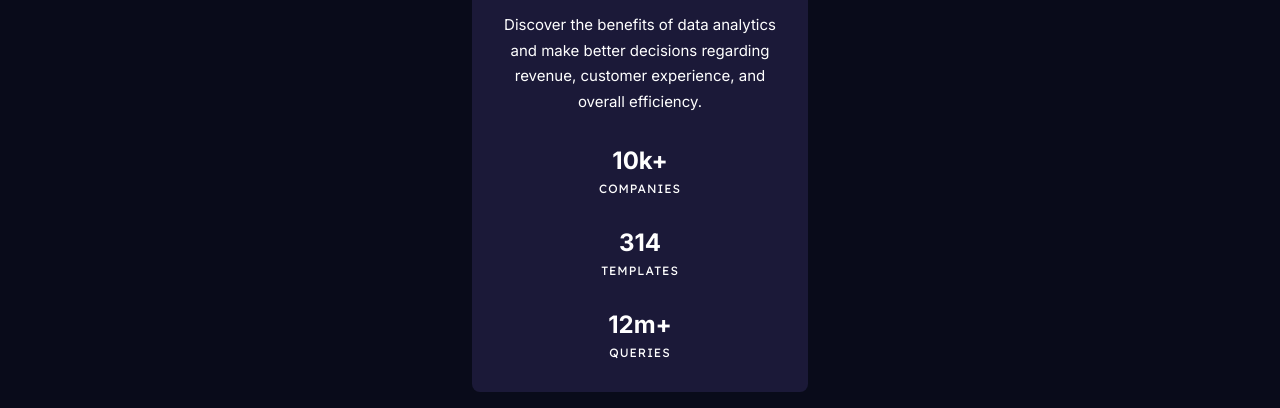
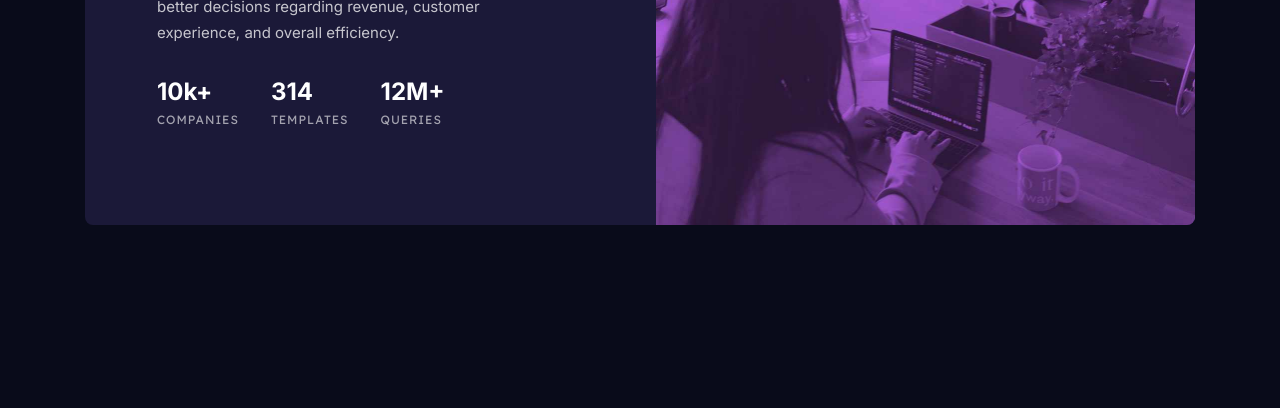
Before and after one commit to medialedger/FEM-stats-card, a plain HTML site: page index.html in a window 1280 px wide. Shown: the part 398-806 px from the top of the page. Drawn offline with Linux system fonts and the light colour scheme.

Commit message:
Add desktop responsive view

```diff
--- a/index.html
+++ b/index.html
@@ -5,18 +5,18 @@
 	<meta http-equiv="X-UA-Compatible" content="IE=edge">
 	<meta name="viewport" content="width=device-width, initial-scale=1.0">
 	<link rel="icon" type="image/png" sizes="32x32" href="./images/favicon-32x32.png">
-	<title>Github User Search</title>
+	<title>Stats preview card component</title>
+	<link rel="stylesheet" href="style.css">
 	<link rel="preconnect" href="https://fonts.googleapis.com">
 	<link rel="preconnect" href="https://fonts.gstatic.com" crossorigin>
 	<link href="https://fonts.googleapis.com/css2?family=Inter:wght@400;700&display=swap" rel="stylesheet">
 	<link href="https://fonts.googleapis.com/css2?family=Lexend+Deca&display=swap" rel="stylesheet">
 </head>
 <body>
-	<h1 class="sr-only">Github User Search</h1>
 	<article>
 		<picture>
-			<source srcset="" media="(min-width: 1440px)">
-			<img src="img/image-header-mobile.jpg" alt="Photo of a group of people working and communicating">
+			<source srcset="img/stats-preview-card-desktop.jpg" media="(min-width: 1200px)">
+			<img src="img/stats-preview-card-mobile.jpg" alt="Photo of a group of people working and communicating">
 		</picture>
 		<div class="cnt-box">
 			<h2>Get <b>insights</b> that help your business grow.</h2>
@@ -24,104 +24,9 @@
 			<ul>
 				<li>10k+ <small>companies</small></li>
 				<li>314 <small>templates</small></li>
-				<li>12m+ <small>queries</small></li>
+				<li>12M+ <small>queries</small></li>
 			</ul>
 		</div>
 	</article>
-
-	<style>
-		:root {
-			--color-bg-main: hsl(233, 47%, 7%);
-			--color-bg-card: hsl(244, 38%, 16%);
-			--color-accent: hsl(277, 64%, 61%);
-			--color-white: hsl(0, 0%, 100%);
-			--color-white-trans-slight: hsla(0, 0%, 100%, 0.75);
-			--color-white-trans-more: hsla(0, 0%, 100%, 0.6);
-			--font-family-inter: 'Inter', sans-serif;
-			--font-family-lexend: 'Lexend Deca', sans-serif;
-		}
-		html {
-			font-family: var(--font-family-inter);
-			background-color: var(--color-bg-main);
-			color: var(--color-white);
-			box-sizing: border-box;
-		}
-		*,
-		*:before,
-		*:after {
-			box-sizing: inherit;
-		}
-		body {
-			margin: 0;
-			padding: 0;
-		}
-		img {
-			display: block;
-			max-inline-size: 100%;
-			block-size: auto;
-		}
-		.sr-only {
-			position:absolute;
-			left:-10000px;
-			top:auto;
-			width:1px;
-			height:1px;
-			overflow:hidden;
-		}
-		article {
-			max-width: 21em;
-			text-align: center;
-			background-color: var(--color-bg-card);
-			border-radius: .5em;
-			overflow: hidden;
-			margin: 1em auto;
-		}
-		article picture {
-			display: block;
-			background-color: var(--color-accent);
-		}
-		article img {
-			mix-blend-mode: multiply;
-			opacity: .75;
-		}
-		article .cnt-box {
-			padding: 2em;
-		}
-		article h2 {
-			font-size: 1.75em;
-			line-height: 1.2;
-			margin: 0;
-		}
-		article h2 b {
-			color: var(--color-accent);
-		}
-		article p {
-			font-size: .9375em;
-			line-height: 1.7;
-			margin: 1em 0;
-		}
-		article ul {
-			margin: 2em 0 0;
-			padding: 0;
-			list-style-type: none;
-			display: flex;
-			flex-direction: column;
-			gap: 2em;
-		}
-		article ul li {
-			font-size: 1.5em;
-			font-weight: 700;
-		}
-		article ul li small {
-			display: block;
-			font-size: .5em;
-			font-weight: normal;
-			font-family: var(--font-family-lexend);
-			text-transform: uppercase;
-			letter-spacing: .08em;
-			margin-top: .5em;
-		}
-	</style>
-
 </body>
 </html>
--- /dev/null
+++ b/style.css
@@ -0,0 +1,112 @@
+:root {
+	--color-bg-main: hsl(233, 47%, 7%);
+	--color-bg-card: hsl(244, 38%, 16%);
+	--color-accent: hsl(277, 64%, 61%);
+	--color-white: hsl(0, 0%, 100%);
+	--color-white-trans-slight: hsla(0, 0%, 100%, 0.75);
+	--color-white-trans-more: hsla(0, 0%, 100%, 0.6);
+	--font-family-inter: 'Inter', sans-serif;
+	--font-family-lexend: 'Lexend Deca', sans-serif;
+}
+html {
+	font-family: var(--font-family-inter);
+	background-color: var(--color-bg-main);
+	color: var(--color-white);
+	box-sizing: border-box;
+}
+*,
+*:before,
+*:after {
+	box-sizing: inherit;
+}
+body {
+	margin: 0;
+	padding: 0;
+	min-height: 100vh;
+	display: flex;
+	flex-direction: column;
+	justify-content: center;
+}
+img {
+	display: block;
+	max-inline-size: 100%;
+	block-size: auto;
+}
+article {
+	width: 90%;
+	max-width: 21em;
+	text-align: center;
+	background-color: var(--color-bg-card);
+	border-radius: .5em;
+	overflow: hidden;
+	margin: 1em auto;
+}
+article picture {
+	display: block;
+}
+article .cnt-box {
+	padding: 2em;
+}
+article h2 {
+	font-size: 1.75em;
+	line-height: 1.2;
+	margin: 0;
+}
+article h2 b {
+	color: var(--color-accent);
+}
+article p {
+	font-size: .9375em;
+	line-height: 1.7;
+	margin: 1em 0;
+	opacity: .75;
+}
+article ul {
+	margin: 2em 0 0;
+	padding: 0;
+	list-style-type: none;
+	display: flex;
+	flex-direction: column;
+	gap: 2em;
+}
+article ul li {
+	font-size: 1.5em;
+	font-weight: 700;
+}
+article ul li small {
+	display: block;
+	font-size: .5em;
+	font-weight: normal;
+	font-family: var(--font-family-lexend);
+	text-transform: uppercase;
+	letter-spacing: .08em;
+	margin-top: .5em;
+	opacity: .6;
+}
+@media screen and (min-width: 75em) {
+	article {
+		max-width: 69.375em;
+		text-align: left;
+		display: flex;
+		align-items: center;
+	}
+	article picture {
+		order: 2;
+		width: 48.6%;
+	}
+	article .cnt-box {
+		order: 1;
+		padding: 4.5em;
+		width: 51.4%;
+	}
+	article h2 {
+		font-size: 2em;
+		max-width: 11em;
+	}
+	article p {
+		max-width: 24em;
+	}
+	article ul {
+		flex-direction: row;
+	}
+}
```
Also changed, not shown: favicon-32x32.png, img/image-header-desktop.jpg (deleted), img/image-header-mobile.jpg (deleted), img/stats-preview-card-desktop.jpg (added), img/stats-preview-card-mobile.jpg (added), 1 other file.
